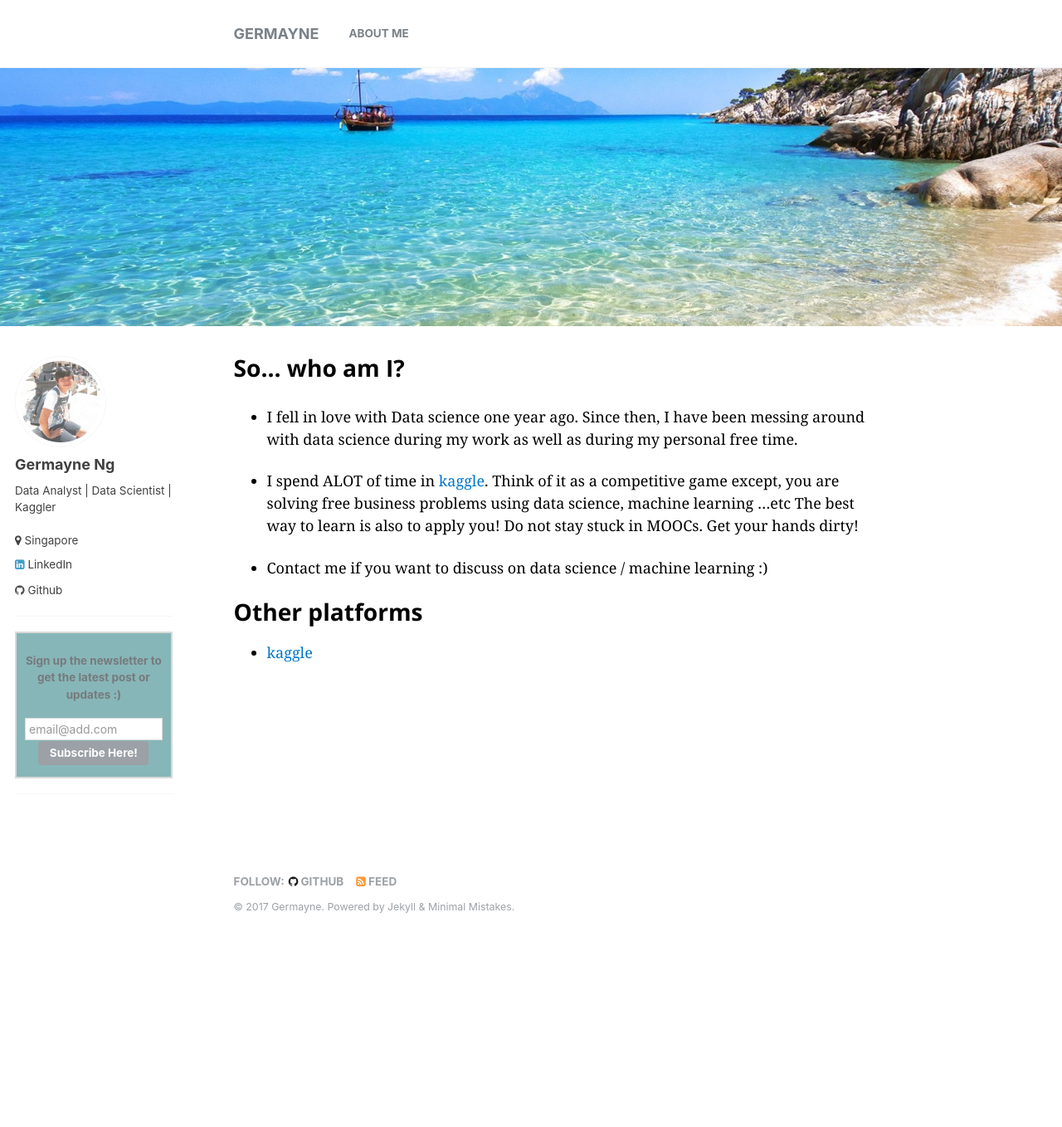
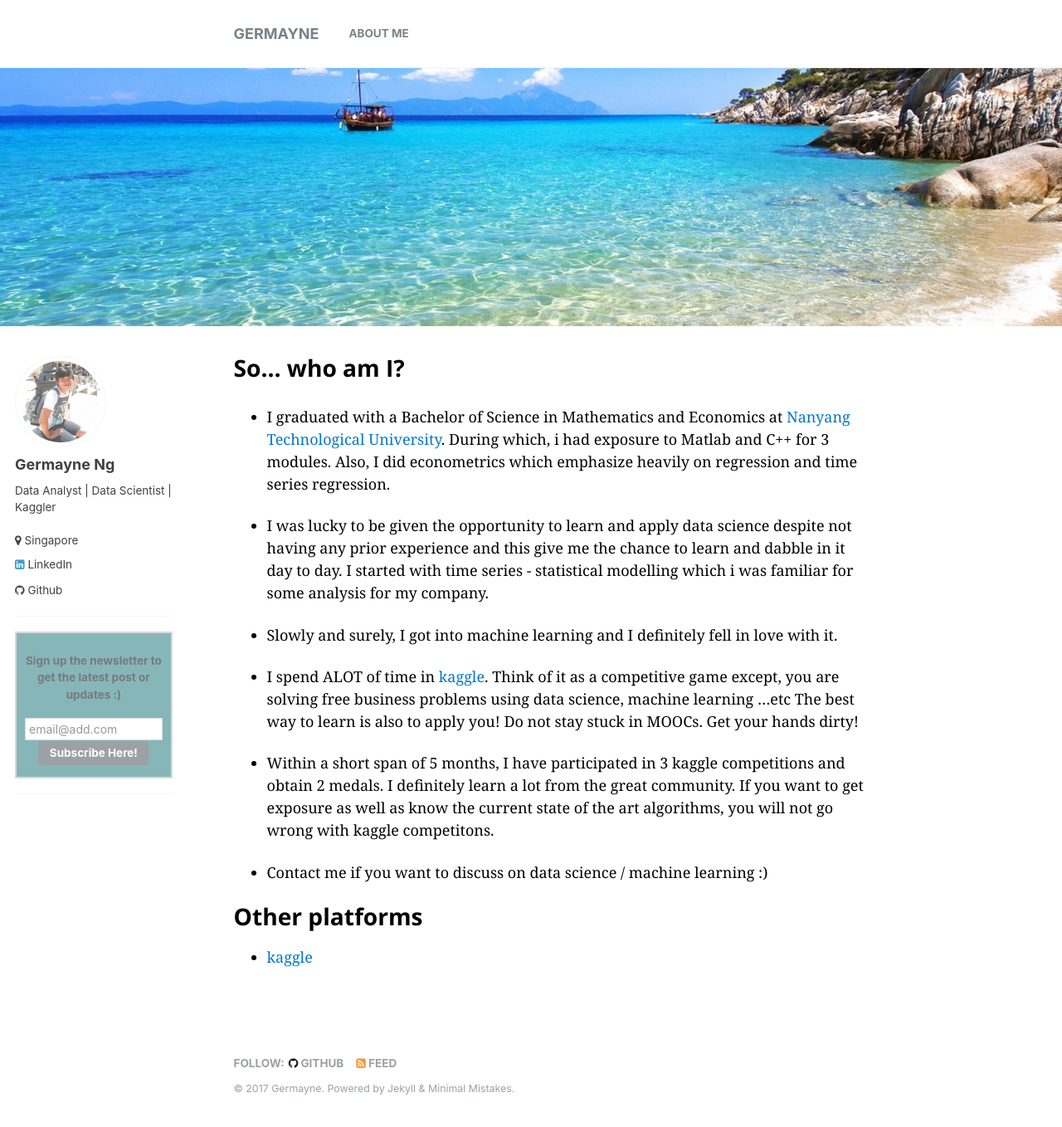
Before and after one commit to germayneng/template-_githubpages, a Jekyll site: the page built from _pages/profile.md, in a window 1280 px wide and 1376 px high. Shown: the top 1358 px of the window at 83% size. Built offline with Jekyll 4.4.1, drawn with Linux system fonts in a browser that asks for light colours.

Commit message:
Update profile.md

```diff
--- a/_pages/profile.md
+++ b/_pages/profile.md
@@ -8,9 +8,15 @@ image:
   feature: banner.jpg
 ---
 
-* I fell in love with Data science one year ago. Since then, I have been messing around with data science during my work as well as during my personal free time.
+* I graduated with a Bachelor of Science in Mathematics and Economics at [Nanyang Technological University](http://www.ntu.edu.sg/Pages/home.aspx). During which, i had exposure to Matlab and C++ for 3 modules. Also, I did econometrics which emphasize heavily on regression and time series regression.
+
+* I was lucky to be given the opportunity to learn and apply data science despite not having any prior experience and this give me the chance to learn and dabble in it day to day. I started with time series - statistical modelling which i was familiar for some analysis for my company.
+
+* Slowly and surely, I got into machine learning and I definitely fell in love with it.
 
 * I spend ALOT of time in [kaggle](https://www.kaggle.com/). Think of it as a competitive game except, you are solving free business problems using data science, machine learning ...etc The best way to learn is also to apply you! Do not stay stuck in MOOCs. Get your hands dirty!
+
+* Within a short span of 5 months, I have participated in 3 kaggle competitions and obtain 2 medals. I definitely learn a lot from the great community. If you want to get exposure as well as know the current state of the art algorithms, you will not go wrong with kaggle competitons.
 
 * Contact me if you want to discuss on data science / machine learning :)
 
```
